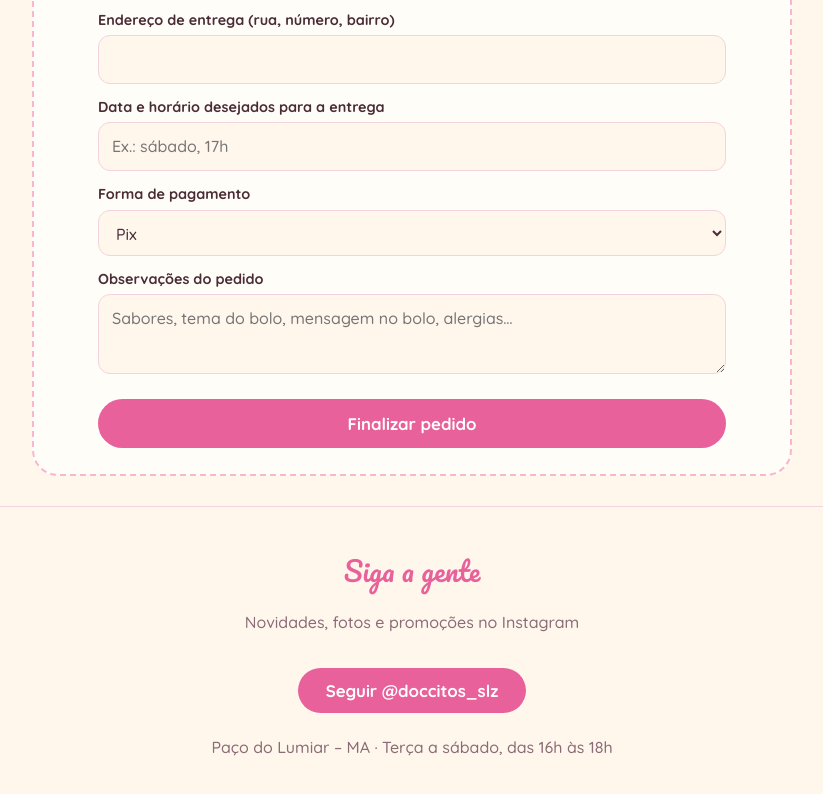
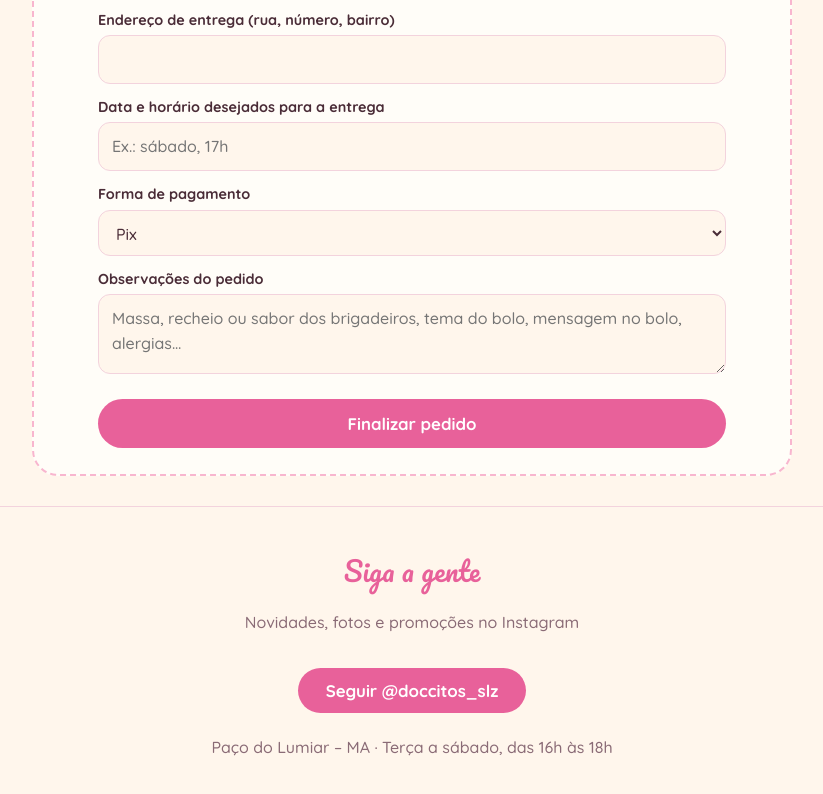
Before and after one commit to thito-byte/doccitos-slz, a plain HTML site: page index.html in a window 1280 px wide. Shown: the part 2363-3157 px from the top of the page, without its empty margins (228-1051 px from the left). Drawn offline with Linux system fonts and the light colour scheme.

Commit message:
Update index.html

```diff
--- a/index.html
+++ b/index.html
@@ -41,7 +41,7 @@
     <label for="data">Data e horário desejados para a entrega</label><input id="data" placeholder="Ex.: sábado, 17h">
     <label for="pag">Forma de pagamento</label>
     <select id="pag"><option>Pix</option><option>Dinheiro</option><option>Cartão de crédito</option><option>Cartão de débito</option></select>
-    <label for="obs">Observações do pedido</label><textarea id="obs" placeholder="Sabores, tema do bolo, mensagem no bolo, alergias…"></textarea>
+    <label for="obs">Observações do pedido</label><textarea id="obs" placeholder="Massa, recheio ou sabor dos brigadeiros, tema do bolo, mensagem no bolo, alergias…"></textarea>
     <p id="erro" role="alert"></p>
     <button class="big" id="fin">Finalizar pedido</button>
   </section>
```
